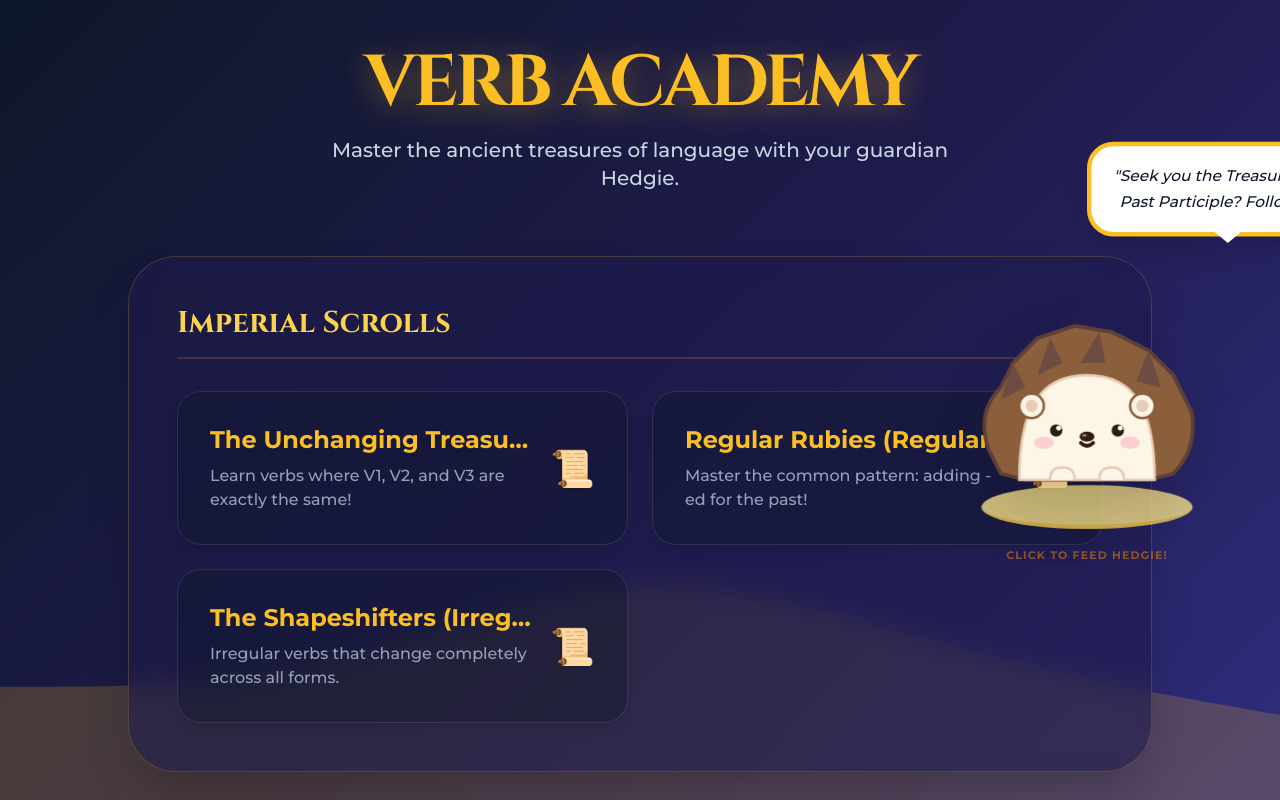
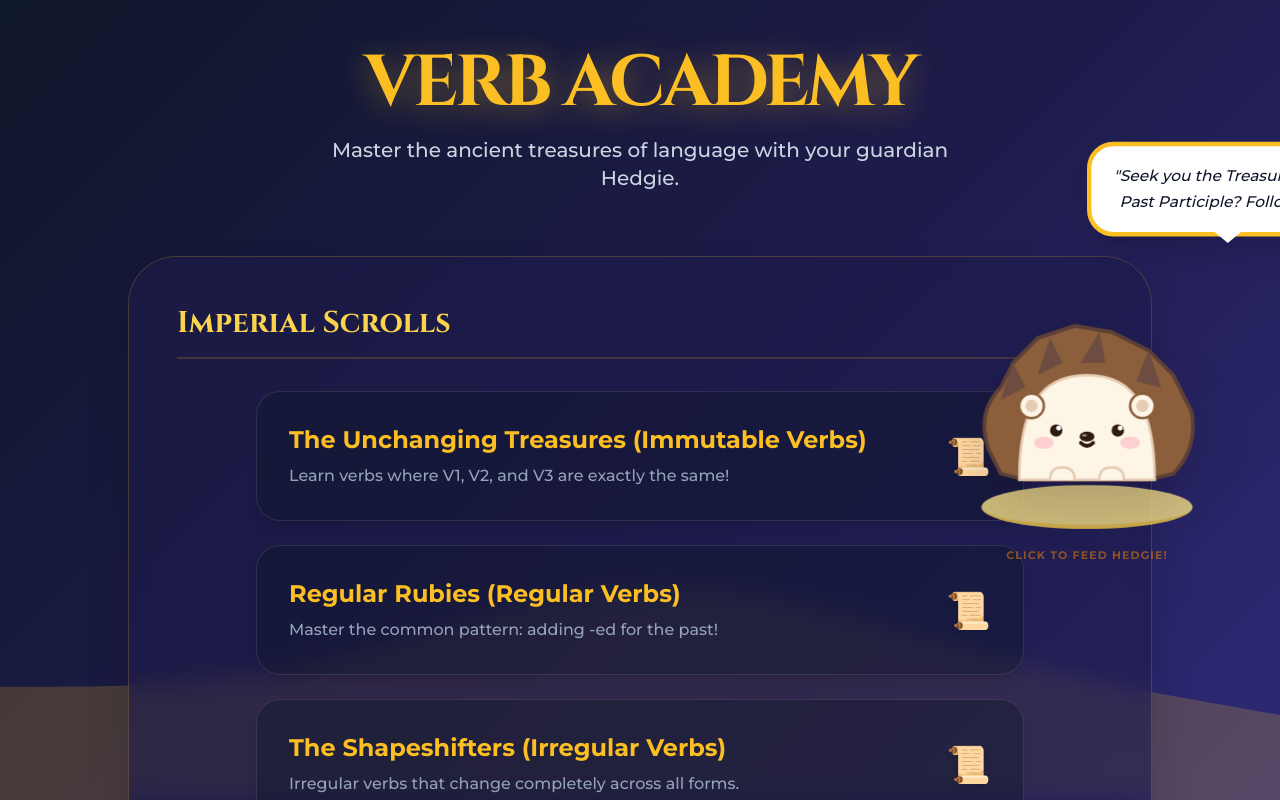
Before and after one commit to shalakakashikar-sudo/Verb-Academy, a React (Vite) app: page / in a window 1280 px wide. Shown: the top 800 px of the page. Built offline with nearby package versions, Linux system fonts and the light colour scheme.

Commit message:
feat: Improve lesson selection layout
Adjust lesson selection grid to use flexbox for better responsiveness and ensure consistent sizing across lesson cards. This change improves the visual presentation of lesson options.

```diff
--- a/App.tsx
+++ b/App.tsx
@@ -69,16 +69,20 @@ const App: React.FC = () => {
         {view === 'selection' && (
           <div className="space-y-8 animate-fadeIn">
             <h2 className="text-2xl md:text-3xl font-cinzel text-amber-300 border-b-2 border-amber-500/20 pb-4 mb-6">Imperial Scrolls</h2>
-            <div className="grid gap-6 md:grid-cols-2">
+            <div className="flex flex-col gap-6 max-w-3xl mx-auto">
               {LESSONS.map((lesson) => (
                 <button
                   key={lesson.id}
                   onClick={() => handleSelectLesson(lesson)}
-                  className="group relative flex items-center p-6 md:p-8 bg-slate-900/40 hover:bg-amber-500/5 border border-white/10 hover:border-amber-400 rounded-3xl transition-all duration-300 text-left shadow-lg hover:shadow-amber-400/10 h-full w-full overflow-hidden"
+                  className="group relative flex items-center p-6 md:p-8 bg-slate-900/40 hover:bg-amber-500/5 border border-white/10 hover:border-amber-400 rounded-3xl transition-all duration-300 text-left shadow-lg hover:shadow-amber-400/10 w-full overflow-hidden"
                 >
                   <div className="flex-1 min-w-0">
-                    <h3 className="text-xl md:text-2xl font-bold text-amber-400 group-hover:text-amber-300 transition-colors truncate">{lesson.title}</h3>
-                    <p className="text-slate-400 text-sm md:text-base mt-2 font-medium leading-relaxed line-clamp-2">{lesson.description}</p>
+                    <h3 className="text-xl md:text-2xl font-bold text-amber-400 group-hover:text-amber-300 transition-colors truncate">
+                      {lesson.title}
+                    </h3>
+                    <p className="text-slate-400 text-sm md:text-base mt-2 font-medium leading-relaxed">
+                      {lesson.description}
+                    </p>
                   </div>
                   <div className="ml-4 transform group-hover:scale-125 transition-transform duration-300 shrink-0">
                     <span className="text-3xl md:text-4xl filter drop-shadow-md">📜</span>
```
